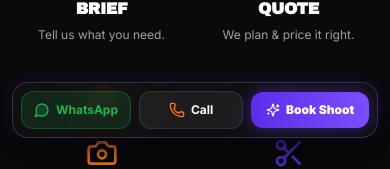
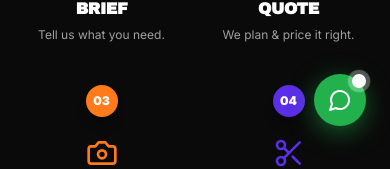
Before and after one commit to Krishna705-web/maximumpixel, a Next.js app: page / in a window 390 px wide. Shown: the part 694-863 px from the top of the page. Built offline with nearby package versions, Linux system fonts and the light colour scheme; no server answers.

Commit message:
feat: removed mobile floating action bar and restored original mobile layout and floating WhatsApp

```diff
--- a/src/app/layout.tsx
+++ b/src/app/layout.tsx
@@ -5,7 +5,6 @@ import { Header } from "@/components/layout/Header";
 import { Footer } from "@/components/layout/Footer";
 import { ScrollProgress } from "@/components/layout/ScrollProgress";
 import { FloatingWhatsApp } from "@/components/ui/FloatingWhatsApp";
-import { MobileActionBar } from "@/components/ui/MobileActionBar";
 import { SmoothScroll } from "@/components/layout/SmoothScroll";
 
 const inter = Inter({
@@ -272,9 +271,10 @@ export default function RootLayout({
       {
         "@type": "Question",
         "name": "Who founded Maximum Pixel?",
+
         "acceptedAnswer": {
           "@type": "Answer",
-          "text": "Maximum Pixel was founded by Krishna Rajak, leading creative direction and commercial video production in Jaipur.",
+          "text": "Maximum Pixel was founded by Krishna Rajak, leading creative direction and commercial production in Jaipur.",
         },
       },
       {
@@ -316,10 +316,9 @@ export default function RootLayout({
         <SmoothScroll>
           <ScrollProgress />
           <Header />
-          <main className="flex-1 w-full pb-16 md:pb-0">{children}</main>
+          <main className="flex-1 w-full">{children}</main>
           <Footer />
           <FloatingWhatsApp />
-          <MobileActionBar />
         </SmoothScroll>
       </body>
     </html>
--- a/src/components/ui/FloatingWhatsApp.tsx
+++ b/src/components/ui/FloatingWhatsApp.tsx
@@ -9,7 +9,7 @@ export const FloatingWhatsApp: React.FC = () => {
   const [isOpen, setIsOpen] = useState(false);
 
   return (
-    <div className="hidden md:flex fixed bottom-6 right-6 z-50 flex-col items-end">
+    <div className="fixed bottom-6 right-6 z-50 flex flex-col items-end">
       {/* Mini Chat Prompt Popup */}
       <AnimatePresence>
         {isOpen && (
```
